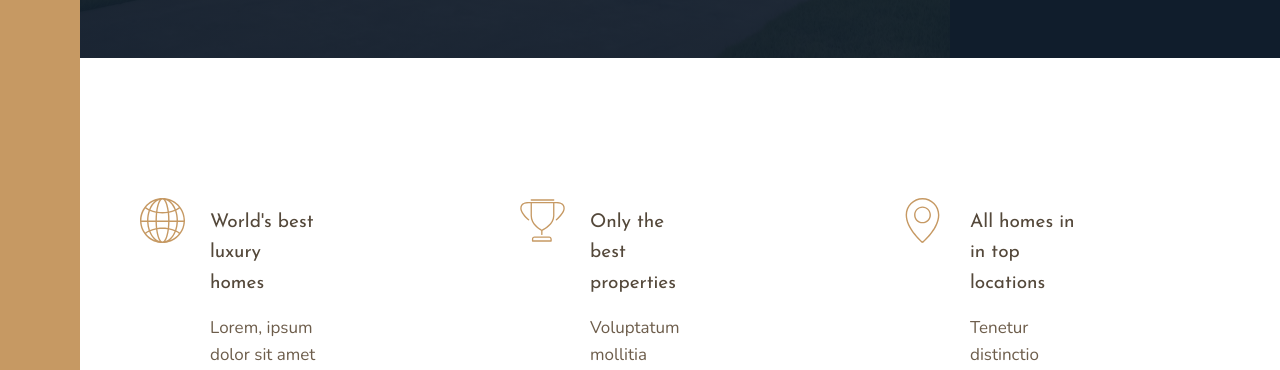
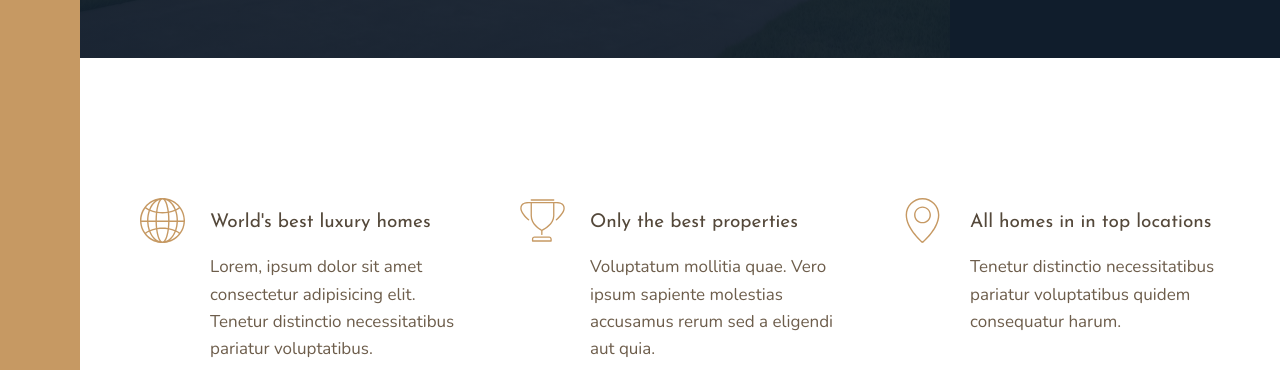
Before and after one commit to simozan/Nexter, a website: page index.html in a window 1280 px wide. Shown: the part 582-952 px from the top of the page. Drawn offline with nearby package versions, Linux system fonts and the light colour scheme.

Commit message:
update feature

```diff
--- a/sass/_features.scss
+++ b/sass/_features.scss
@@ -2,17 +2,27 @@
   grid-column: center-start / center-end;
 
   margin: 15rem 0;
+
+  @supports(display: grid) {
       display: grid;
       //grid-template-columns: repeat(3, 1fr);
       grid-template-columns: repeat(auto-fit, minmax(25rem, 1fr));
       grid-gap: 6rem;
       align-items: start;
   }
+}
+
 
 .feature {
+
   float: left;
   width: 33.3333%;
   margin-bottom: 6rem;
+
+  @supports(display: grid) {
+      width: auto;
+      margin-bottom: 0;
+  }
 
   display: grid;
   grid-template-columns: min-content 1fr;
@@ -26,6 +36,7 @@
       grid-row: 1 / span 2;
       transform: translateY(-1rem);
   }
+
   &__text {
       font-size: 1.7rem;
   }
```
Also changed, not shown: css/style.css, 1 other file. Lines whose indentation alone changed are shown as unchanged.
